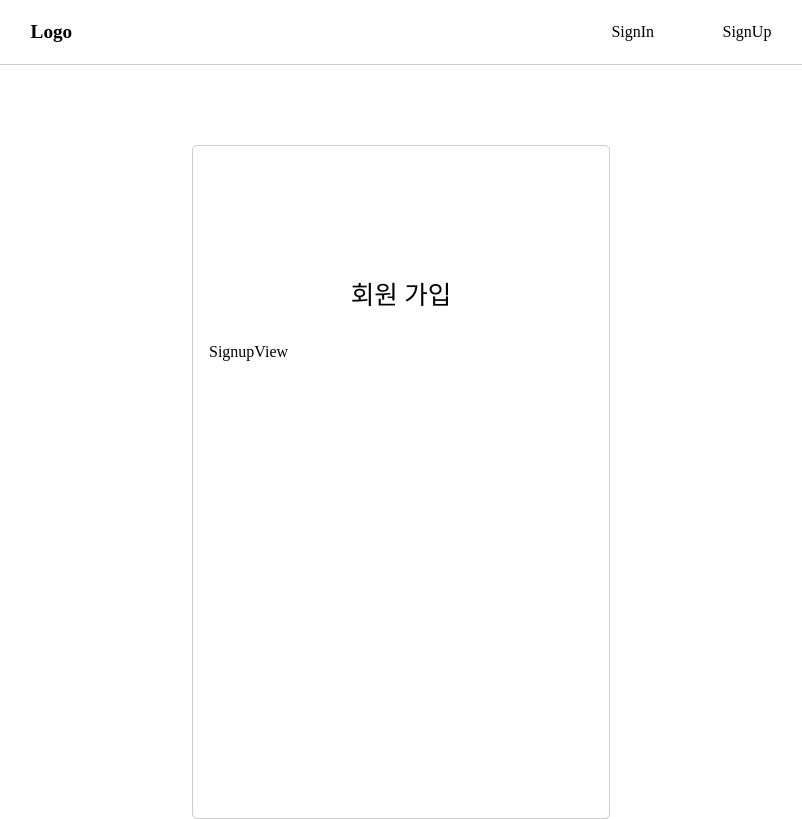
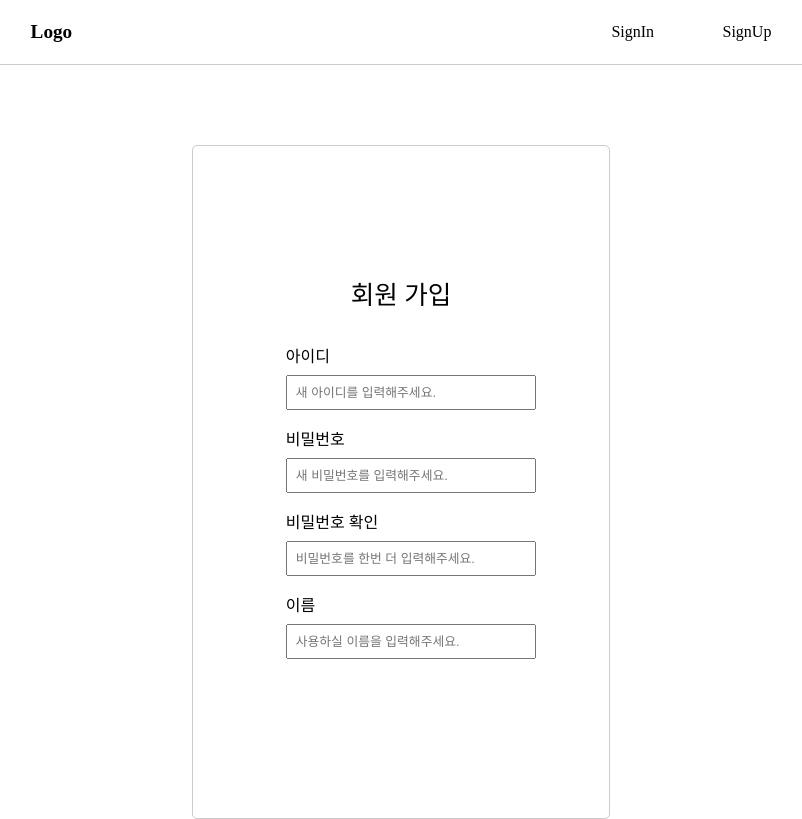
Before and after one commit to IndivProject/Indiv-Front, a Next.js app: page /auth/signup in a window 1280 px wide. Shown: the whole page, without its empty margins (239-1041 px from the left). Built offline with nearby package versions, Linux system fonts and the light colour scheme; a web font is replaced by a local one.

Commit message:
ADD :: Auth SignUp View

```diff
--- a/src/components/layout/auth/SignupView.tsx
+++ b/src/components/layout/auth/SignupView.tsx
@@ -1,10 +1,63 @@
-import React from "react";
+import AuthInput from "@/components/common/auth/AuthInput";
+import React, { ChangeEvent, useState } from "react";
+
+type NewUserKey = "userId" | "userPassword" | "userPasswordCheck" | "userName";
+
+type NewRecordUser = Record<NewUserKey, string>;
 
 const SignupView = () => {
+  const [newUserInfo, setNewUserInfo] = useState<NewRecordUser>({
+    userId: "",
+    userPassword: "",
+    userPasswordCheck: "",
+    userName: "",
+  });
+
+  const ChangeNewUserIdHandler = (e: ChangeEvent<HTMLInputElement>) => {
+    setNewUserInfo({ ...newUserInfo, userId: e.target.value });
+  };
+  const ChangeNewUserPasswordHandler = (e: ChangeEvent<HTMLInputElement>) => {
+    setNewUserInfo({ ...newUserInfo, userPassword: e.target.value });
+  };
+  const ChangeNewUserPasswordCheckHandler = (
+    e: ChangeEvent<HTMLInputElement>
+  ) => {
+    setNewUserInfo({ ...newUserInfo, userPasswordCheck: e.target.value });
+  };
+  const ChangeNewUserNameHandler = (e: ChangeEvent<HTMLInputElement>) => {
+    setNewUserInfo({ ...newUserInfo, userName: e.target.value });
+  };
+
   return (
     <>
-      <p></p>
-      <div>SignupView</div>
+      <AuthInput
+        title="아이디"
+        type="text"
+        placeholder="새 아이디를 입력해주세요."
+        value={newUserInfo.userId}
+        changeValueHandler={ChangeNewUserIdHandler}
+      />
+      <AuthInput
+        title="비밀번호"
+        type="password"
+        placeholder="새 비밀번호를 입력해주세요."
+        value={newUserInfo.userPassword}
+        changeValueHandler={ChangeNewUserPasswordHandler}
+      />
+      <AuthInput
+        title="비밀번호 확인"
+        type="password"
+        placeholder="비밀번호를 한번 더 입력해주세요."
+        value={newUserInfo.userPasswordCheck}
+        changeValueHandler={ChangeNewUserPasswordCheckHandler}
+      />
+      <AuthInput
+        title="이름"
+        type="text"
+        placeholder="사용하실 이름을 입력해주세요."
+        value={newUserInfo.userName}
+        changeValueHandler={ChangeNewUserNameHandler}
+      />
     </>
   );
 };
```
